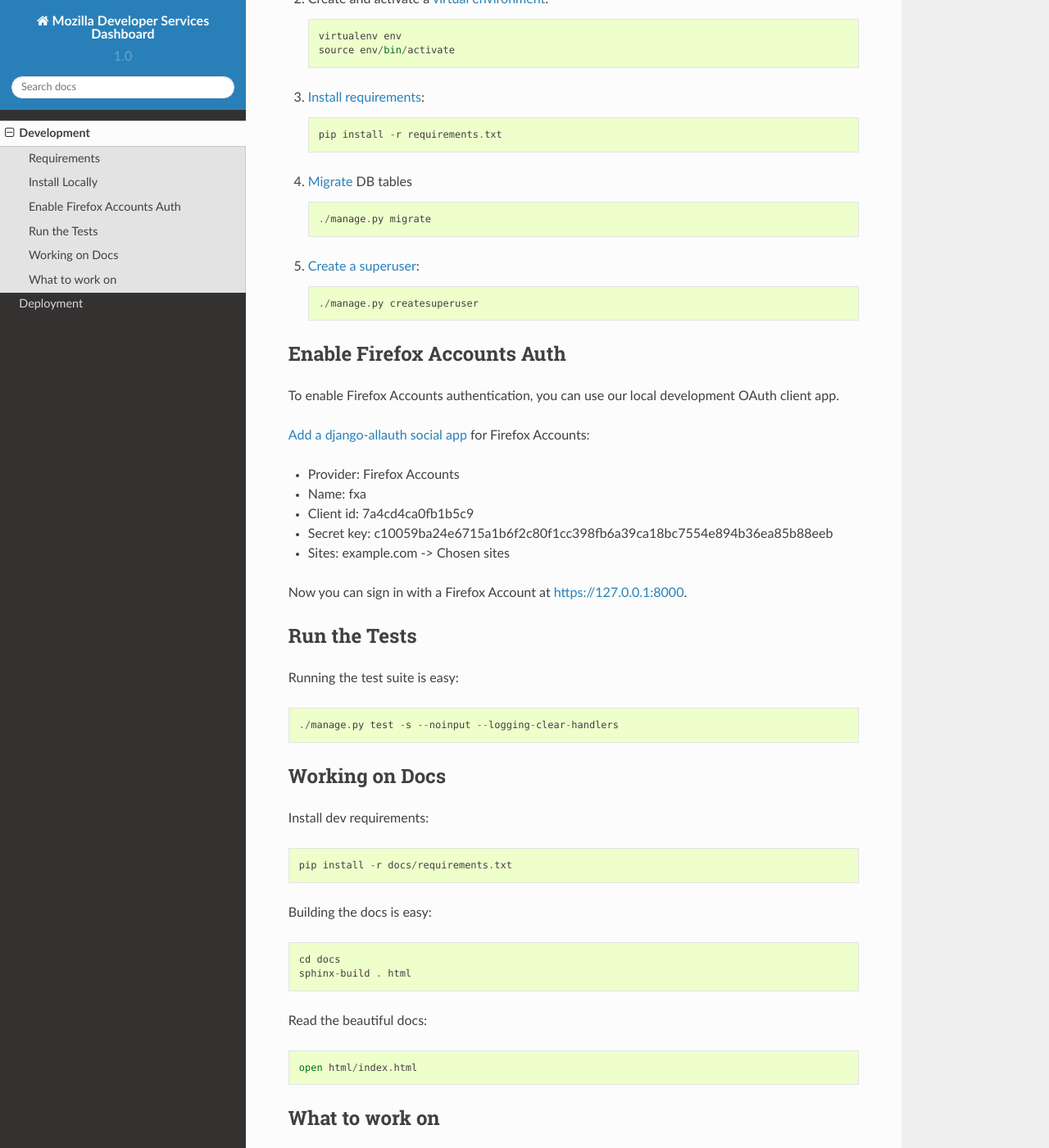
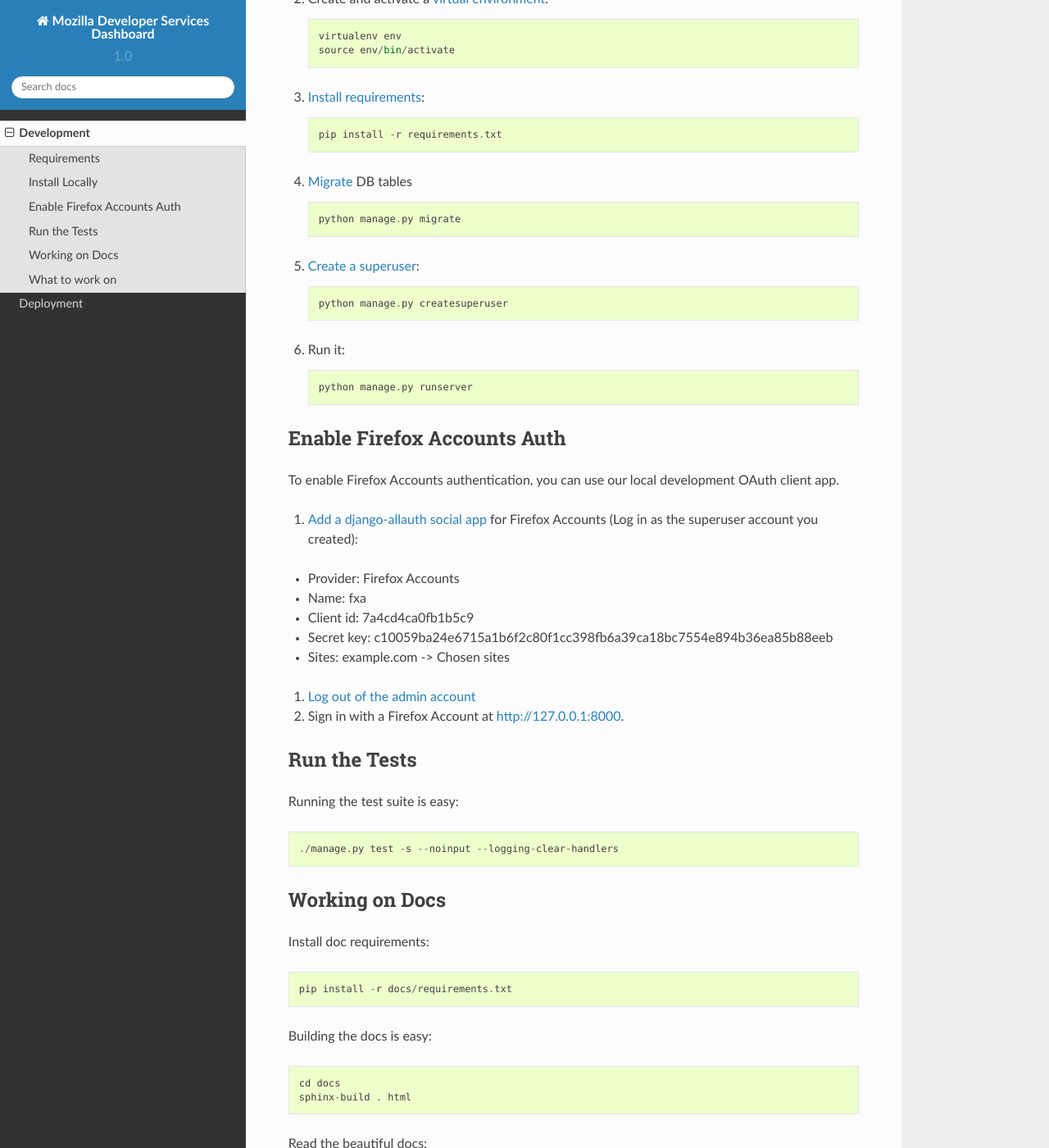
Before and after one commit to mozilla-services/push-dev-dashboard, a Sphinx documentation site: the page built from docs/development.rst, in a window 1280 px wide and 1400 px high, scrolled down 452 px. Shown: the whole window at 82% size. Built offline with Sphinx 7.4.7 and the Read the Docs theme 2.0.0, drawn with Linux system fonts in a browser that asks for light colours.

Commit message:
dev doc edits from pass #1

```diff
--- a/docs/development.rst
+++ b/docs/development.rst
@@ -26,11 +26,15 @@ Install Locally
 
 #. `Migrate`_ DB tables ::
 
-    ./manage.py migrate
+    python manage.py migrate
 
 #. `Create a superuser`_::
 
-   ./manage.py createsuperuser
+    python manage.py createsuperuser
+
+#. Run it::
+
+    python manage.py runserver
 
 
 .. _python: https://www.python.org/
@@ -48,7 +52,8 @@ Enable Firefox Accounts Auth
 To enable Firefox Accounts authentication, you can use our local development
 OAuth client app.
 
-`Add a django-allauth social app`_ for Firefox Accounts:
+#. `Add a django-allauth social app`_ for Firefox Accounts (Log in as the
+   superuser account you created):
 
 * Provider: Firefox Accounts
 * Name: fxa
@@ -56,10 +61,12 @@ OAuth client app.
 * Secret key: c10059ba24e6715a1b6f2c80f1cc398fb6a39ca18bc7554e894b36ea85b88eeb
 * Sites: example.com -> Chosen sites
 
-Now you can sign in with a Firefox Account at https://127.0.0.1:8000.
+#. `Log out of the admin account`_
 
-.. _Add a django-allauth social app: https://127.0.0.1:8000/admin/socialaccount/socialapp/add/
+#. Sign in with a Firefox Account at http://127.0.0.1:8000.
 
+.. _Add a django-allauth social app: http://127.0.0.1:8000/admin/socialaccount/socialapp/add/
+.. _Log out of the admin account: http://127.0.0.1:8000/admin/logout/
 
 Run the Tests
 -------------
@@ -70,7 +77,7 @@ Running the test suite is easy::
 
 Working on Docs
 ---------------
-Install dev requirements::
+Install doc requirements::
 
     pip install -r docs/requirements.txt
 
```
Also changed, not shown: 2 other files.
